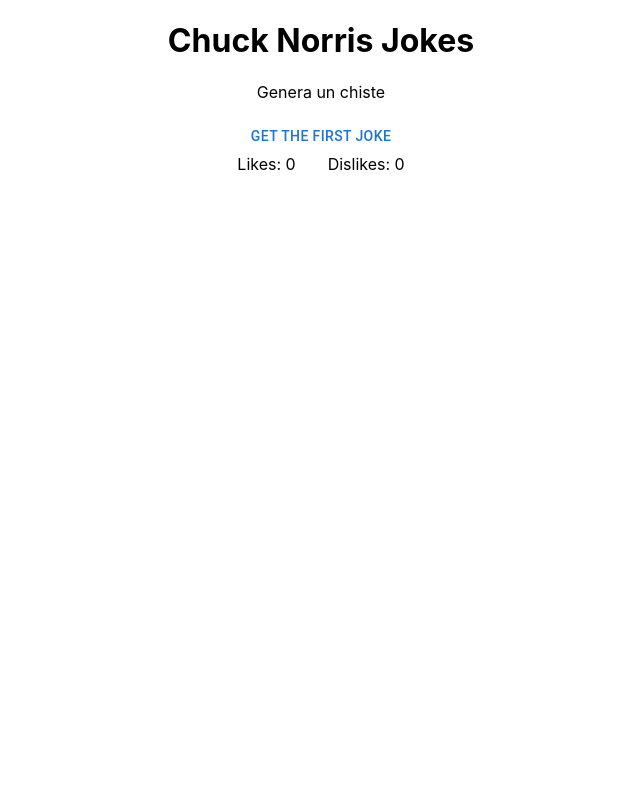
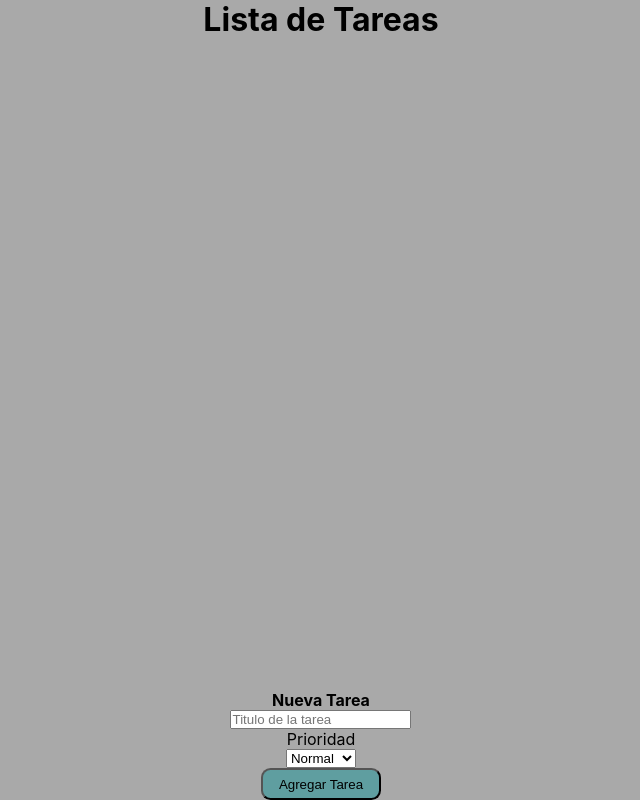
Before and after one commit to FlakoBB/OpenBootcamp_FullStack, a React (Create React App) app in the folder Curso de ReactJS/ejercicio-proyecto/: page / in a window 1280 px wide. Shown: the whole page, without its empty margins (319-959 px from the left). Built offline with nearby package versions, Linux system fonts and the light colour scheme.

Commit message:
ReactJS Ejercicio8 Crear|Borrar tareas useReducer

```diff
--- a/Curso de ReactJS/ejercicio-proyecto/package.json
+++ b/Curso de ReactJS/ejercicio-proyecto/package.json
@@ -14,6 +14,7 @@
     "react": "^18.2.0",
     "react-dom": "^18.2.0",
     "react-scripts": "5.0.1",
+    "sass": "^1.62.1",
     "web-vitals": "^2.1.4",
     "yup": "^1.0.2"
   },
--- a/Curso de ReactJS/ejercicio-proyecto/src/App.css
+++ b/Curso de ReactJS/ejercicio-proyecto/src/App.css
@@ -1,5 +1,17 @@
+* {
+  margin: 0;
+  padding: 0;
+  box-sizing: border-box;
+}
+
 .App {
+  display: flex;
+  align-items: center;
+  justify-content: center;
+  height: 100dvh;
+  padding: 1rem;
   text-align: center;
+  background-color: darkgrey;
 }
 
 .App-logo {
--- a/Curso de ReactJS/ejercicio-proyecto/src/App.js
+++ b/Curso de ReactJS/ejercicio-proyecto/src/App.js
@@ -1,6 +1,8 @@
 // import logo from './logo.svg';
 import './App.css';
-import JokeNorris from './components/pure/JokeNorris';
+import './styles/taskList.scss'
+import ListaTareas from './components/pure/ListaTareas';
+// import JokeNorris from './components/pure/JokeNorris
 // import ContactoMuestra from './components/container/contacto_muestra';
 // import CuadroColores from './components/pure/cuadroColores';
 // import Clock from './hooks/lifeCycleClass';
@@ -15,7 +17,8 @@ function App() {
         {/* <CuadroColores></CuadroColores> */}
         {/* <Clock></Clock> */}
         {/* <ClockFunction></ClockFunction> */}
-        <JokeNorris/>
+        {/* <JokeNorris/> */}
+        <ListaTareas/>
       {/* </header> */}
     </div>
   );
--- /dev/null
+++ b/Curso de ReactJS/ejercicio-proyecto/src/components/pure/ListaTareas.jsx
@@ -0,0 +1,162 @@
+import React, { useReducer, useRef } from 'react'
+
+//? Prioridad de las tareas
+const taskPriority = {
+    NORMAL: 'Normal',
+    URGENT: 'Urgente',
+    BLOKING: 'Bloking'
+}
+
+//? Filtros de las tareas
+// const tasksFilter = {
+//     ALL: 'ALL',
+//     COMPLETED: 'COMPLETED',
+//     NORMAL: 'NORMAL',
+//     URGENT: 'URGENT',
+//     BLOKING: 'BLOKING',
+// }
+
+//? Acciones
+const actions = {
+    ADD_TASK: 'ADD_TASK',
+    DELETE_TASK: 'DELETE_TASK',
+    COMPLETE_TASK: 'COMPLETE_TASK',
+    FILTER_TASKS: 'FILTER_TASKS',
+}
+
+//? Estado Inicial
+// const initialState = [{
+//     title: '',
+//     priority: taskPriority.NORMAL,
+//     isCompleted: false
+// }]
+
+//? Reducer
+const tasksReducer = (state, action) => {
+    switch (action.type) {
+        case actions.ADD_TASK:
+            return [
+                ...state,
+                {
+                    title: action.payload.title,
+                    priority: action.payload.priority,
+                    isCompleted: false
+                }
+            ]
+        case actions.COMPLETE_TASK:
+            return state.map((task, index) => {
+                if(index === action.index) {
+                    return { ...task, ...action.payload }
+                }
+                return task
+            })
+        case actions.DELETE_TASK:
+            return state.filter((task, index) => index !== action.index)
+        // case actions.FILTER_TASKS:
+        //     return {
+        //         ...state,
+        //         filter: action.filter
+        //     }
+        // case actions.COMPLETED_TASKS:
+        //     return state.filter(task => task.isCompleted === true)
+        default:
+            return state
+    }
+}
+
+const ListaTareas = () => {
+
+    const titleRef = useRef(null)
+    const priorityRef = useRef(null)
+
+    //? useReducer
+    const [state, dispatch] = useReducer(tasksReducer, [])
+
+    const addTask = (event) => {
+        event.preventDefault()
+        dispatch({
+            type: actions.ADD_TASK,
+            payload: {
+                title: titleRef.current.value,
+                priority: priorityRef.current.value
+            }
+        })
+        titleRef.current.value = ''
+        priorityRef.current.value = taskPriority.NORMAL
+    }
+
+    const completeTask = (task, index) => {
+        dispatch( {
+            type: actions.COMPLETE_TASK,
+            payload: {
+                isCompleted: !task.isCompleted
+            },
+            index
+        })
+    }
+
+    const deleteTask = (index) => {
+        dispatch({
+            type: actions.DELETE_TASK,
+            index
+        })
+    }
+
+    // ToDo: buscar y crear la forma de mopstrar las tareas filtradas
+    // const filterTasks = (filter) => {
+    //     switch (filter) {
+    //         case tasksFilter.ALL:
+    //             dispatch({type: actions.FILTER_TASKS, filter: 'allTasks'})
+    //             break;
+    //         case tasksFilter.COMPLETED:
+    //             dispatch({type: actions.FILTER_TASKS, filter: 'completedTasks'})
+    //             break;
+    //         case tasksFilter.NORMAL:
+    //             dispatch({type: actions.FILTER_TASKS, filter: 'normalTasks'})
+    //             break;
+    //         default:
+    //             break;
+    //     }
+    // }
+
+    return (
+        <div className='container'>
+            <h1 className='list-title'>Lista de Tareas</h1>
+            <section className='list-container'>
+                <ul className='task-list'>
+                    {
+                        state.map((task, index) => (
+                            <li className='task' key={ index }>
+                                <h3 className='task-name'>{ task.title }</h3>
+                                <p className='task-priority'>{ task.priority }</p>
+                                <button className='btn btn-complete' onClick={ () => completeTask(task, index) }>
+                                    { task.isCompleted ? 'Reactivar' : 'Completar'}
+                                </button>
+                                <button className='btn btn-delete' onClick={ () => deleteTask(index) }>Eliminar</button>
+                            </li>
+                        ))
+                    }
+                </ul>
+                {/* <div className='filter-btns'>
+                    <p>Mostrar:</p>
+                    <button className='btn' onClick={ () => filterTasks(tasksFilter.ALL) }>Todas</button>
+                    <button className='btn' onClick={ () => filterTasks(tasksFilter.COMPLETED) }>Completadas</button>
+                    <button className='btn' onClick={ () => filterTasks(tasksFilter.NORMAL) }>Normales</button>
+                </div> */}
+            </section>
+            <form className='new-task-form' onSubmit={ addTask }>
+                <h4 className='form-title'>Nueva Tarea</h4>
+                <input className='task-name-input' type='text' name='taskTitle' placeholder='Titulo de la tarea' ref={ titleRef }/>
+                <label className='priority-label' htmlFor='priority'>Prioridad</label>
+                <select className='priority-select' id='priority' ref={ priorityRef }  defaultValue={ taskPriority.NORMAL }>
+                    <option value={ taskPriority.NORMAL }>{ taskPriority.NORMAL }</option>
+                    <option value={ taskPriority.URGENT }>{ taskPriority.URGENT }</option>
+                    <option value={ taskPriority.BLOKING }>{ taskPriority.BLOKING }</option>
+                </select>
+                <button className='btn btn-add' type='submit'>Agregar Tarea</button>
+            </form>
+        </div>
+    )
+}
+
+export default ListaTareas
--- /dev/null
+++ b/Curso de ReactJS/ejercicio-proyecto/src/styles/_components.scss
@@ -0,0 +1,4 @@
+.btn {
+    padding: .4rem 1rem;
+    border-radius: .6rem;
+}
--- /dev/null
+++ b/Curso de ReactJS/ejercicio-proyecto/src/styles/taskList.scss
@@ -0,0 +1,52 @@
+@use 'components';
+
+.container {
+    display: flex;
+    flex-direction: column;
+    align-items: center;
+    justify-content: center;
+    gap: 1.5rem;
+    width: 80%;
+    height: 100dvh;
+
+    .list-container {
+        flex-grow: 1;
+        width: 100%;
+        padding: 1rem;
+        overflow-y: scroll;
+
+        .task-list {
+            width: 100%;
+
+            .task {
+                display: flex;
+                align-items: center;
+                justify-content: space-evenly;
+                padding: 1rem;
+                margin-bottom: 1rem;
+                border-radius: .8rem;
+                list-style: none;
+                background-color: lightgrey;
+
+                .btn-complete {
+                    background-color: greenyellow;
+                }
+
+                .btn-delete {
+                    background-color: tomato;
+                }
+            }
+        }
+    }
+
+    .new-task-form {
+        display: flex;
+        flex-direction: column;
+        align-items: center;
+        justify-content: center;
+
+        .btn-add {
+            background-color: cadetblue;
+        }
+    }
+}
```
Also changed, not shown: 2 other files (tests, documents, lock files or other folders).
